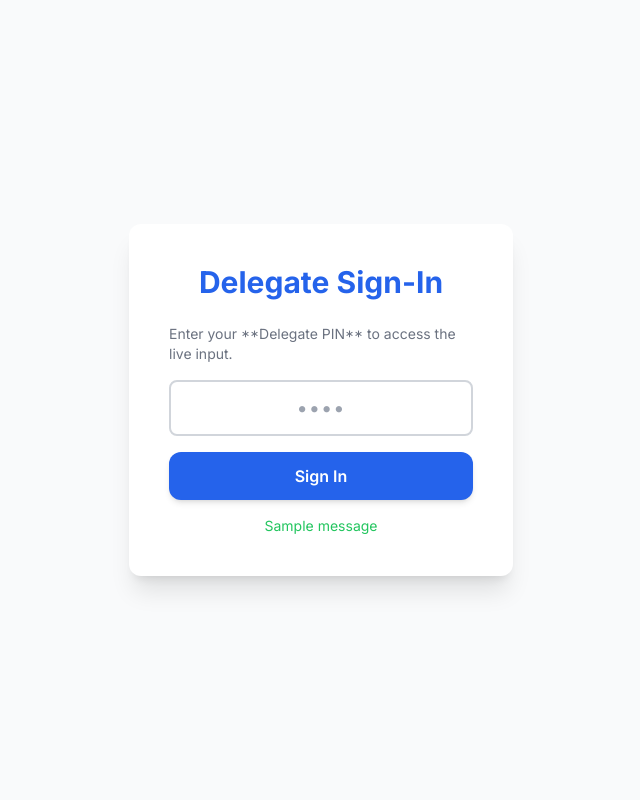
After one commit to Xyr0za/wymun, a Flask app: page /login in a window 1280 px wide. The commit adds this page. Shown: the whole page, without its empty margins (319-959 px from the left). Run offline with Flask 3, Linux system fonts and the light colour scheme; one stand-in notice (Sample message) is shown; some libraries are stand-ins or nearby versions.

Commit message:
login test

```diff
--- a/app.py
+++ b/app.py
@@ -1,29 +1,43 @@
 import eventlet
+import json
+import os  # Added for path manipulation
 
 # Patch standard Python libraries to be cooperative (non-blocking)
 eventlet.monkey_patch()
 
-from flask import Flask, render_template, request
+from flask import Flask, render_template, request, session, redirect, url_for, flash
 from flask_socketio import SocketIO, emit
 from datetime import datetime
 
+# --- Load Delegate Credentials from JSON ---
+# Determine the path to the delegates.json file
+SITE_ROOT = os.path.realpath(os.path.dirname(__file__))
+json_url = os.path.join(SITE_ROOT, "delegates.json")
+
+try:
+    with open(json_url, 'r') as f:
+        # PIN to Delegate ID/Country mapping
+        DELEGATE_CREDENTIALS = json.load(f)
+except FileNotFoundError:
+    print("WARNING: delegates.json not found. Authentication will fail.")
+    DELEGATE_CREDENTIALS = {}
+
 # Use 'eventlet' for production deployment
 app = Flask(__name__)
-# IMPORTANT: Use a secure secret key in production
-app.config['SECRET_KEY'] = 'super_secret'
+# *** IMPORTANT: SET A SECURE SECRET KEY FOR SESSIONS ***
+app.config['SECRET_KEY'] = 'a_very_secure_secret_key_for_flask_sessions'
 # Allow all origins for testing/development
 socketio = SocketIO(app, async_mode='eventlet', cors_allowed_origins="*")
 
 # Variable to hold the stream of updates. Each entry is a dict.
-# e.g., [{'id': 'USA', 'message': 'Update 1', 'timestamp': '15:30:00', 'type': 'message'}, ...]
 update_stream = []
 
 
-# --- Helper Function to Render Stream ---
-
+# --- Helper Function to Render Stream (NO CHANGE) ---
 def render_update_stream():
     """Renders the entire update_stream list into a readable HTML string."""
-    # We display the newest update at the top (reverse the list)
+    # ... (Your existing render_update_stream function content goes here) ...
+    # This function remains unchanged from the original code provided in the prompt.
     html_content = ""
     if not update_stream:
         return "<p class='text-gray-500 italic'>No updates yet...</p>"
@@ -31,12 +45,10 @@ def render_update_stream():
     for update in reversed(update_stream):
         timestamp = update['timestamp']
         delegate_id = update['id']
-        update_type = update.get('type', 'message')  # Default to 'message' for old entries
+        update_type = update.get('type', 'message')
 
-        # --- Message Type Rendering ---
         if update_type == 'message':
             message = update['message']
-            # Use Tailwind classes for styling each text update
             html_content += f"""
             <div class="p-3 bg-white rounded-lg shadow-md mb-3 border-l-4 border-blue-500 text-left">
                 <p class="text-sm font-semibold text-gray-500">
@@ -46,13 +58,11 @@ def render_update_stream():
                 <p class="text-gray-800 mt-1 whitespace-pre-wrap">{message}</p>
             </div>
             """
-        # --- Vote Type Rendering ---
         elif update_type == 'vote':
-            vote = update['vote']  # 'yay' or 'nay'
+            vote = update['vote']
             color_class = "border-green-500 bg-green-50" if vote == 'yay' else "border-red-500 bg-red-50"
             vote_emoji = "✅ YAY" if vote == 'yay' else "❌ NAY"
 
-            # Use Tailwind classes for styling each vote update
             html_content += f"""
             <div class="p-3 {color_class} rounded-lg shadow-md mb-3 border-l-4 text-left">
                 <p class="text-sm font-bold text-gray-700">
@@ -63,45 +73,88 @@ def render_update_stream():
                 </p>
             </div>
             """
-
     return html_content
 
 
-# --- Routes (NO CHANGE) ---
+# --- NEW Routes for Login/Logout ---
+
+@app.route('/')
+def index():
+    """Default route redirects to login."""
+    return redirect(url_for('login'))
+
+
+@app.route('/login', methods=['GET', 'POST'])
+def login():
+    """Handles delegate sign-in using a PIN."""
+    if request.method == 'POST':
+        pin = request.form.get('pin')
+
+        # Check if PIN is in the credentials
+        if pin in DELEGATE_CREDENTIALS:
+            delegate_id = DELEGATE_CREDENTIALS[pin]
+            # Store the delegate ID in the session
+            session['delegate_id'] = delegate_id
+
+            # Redirect to the main delegate input page with the ID in the URL
+            # The URL parameter ensures the ID is visually present and easily accessible.
+            return redirect(url_for('delegate', delegate_id=delegate_id))
+        else:
+            flash('Invalid PIN. Please try again.', 'error')
+
+    # GET request or failed POST
+    return render_template('login.html')
+
+
+@app.route('/logout')
+def logout():
+    """Logs the user out by clearing the session."""
+    session.pop('delegate_id', None)
+    flash('You have been logged out.', 'info')
+    return redirect(url_for('login'))
+
+
+# --- Existing Routes (MODIFIED) ---
 
 @app.route('/dashboard')
 def dashboard():
-    """Main dashboard page - displays live updates."""
-    # Pass the initial rendered stream to the template
+    """Main dashboard page - displays live updates (NO CHANGE)."""
     initial_content = render_update_stream()
     return render_template('dashboard.html', initial_content=initial_content)
 
 
 @app.route('/delegate')
 def delegate():
-    """Delegate input page - sends the data."""
-    return render_template('delegate.html')
+    """Delegate input page - sends the data (MODIFIED)."""
+    # Check if delegate is logged in via session
+    if 'delegate_id' not in session:
+        flash('Please log in to access the delegate input.', 'error')
+        return redirect(url_for('login'))
+
+    # Get ID from session and use it in the template
+    current_delegate_id = session['delegate_id']
+    return render_template('delegate.html', delegate_id=current_delegate_id)
 
 
-# --- WebSocket Handlers ---
+# --- WebSocket Handlers (MINOR MODIFICATION) ---
+
+# The socket handlers remain largely the same, but the client-side code will now
+# send the ID from the URL, which then gets standardized to uppercase in the handler.
 
 @socketio.on('connect')
 def handle_connect():
     """Handler for new client connections."""
     print('Client connected:', request.sid)
-    # Send the ENTIRE current stream to a newly connected client
     current_stream_html = render_update_stream()
     emit('stream_update', {'data': current_stream_html}, room=request.sid)
 
 
 @socketio.on('delegate_message')
 def handle_delegate_message(data):
-    """
-    Handles a message event from the /delegate page (via WebSocket).
-    data should contain 'delegate_id' and 'message' keys.
-    """
+    """Handles a message event from the /delegate page."""
     global update_stream
 
+    # The delegate_id is now retrieved directly from the data sent by the client.
     delegate_id = data.get('delegate_id', 'UNKNOWN')
     new_message = data.get('message', 'No message provided')
     timestamp = datetime.now().strftime('%H:%M:%S')
@@ -110,27 +163,22 @@ def handle_delegate_message(data):
         'id': delegate_id.upper(),  # Standardize ID
         'message': new_message,
         'timestamp': timestamp,
-        'type': 'message'  # New type field
+        'type': 'message'
     }
 
-    # Add the new update to the stream list
     update_stream.append(new_update)
-
     print(f"[{timestamp}] New Update from {delegate_id}: {new_message}")
 
-    # Send the ENTIRE updated stream to ALL connected clients
     updated_stream_html = render_update_stream()
     emit('stream_update', {'data': updated_stream_html}, broadcast=True)
 
 
 @socketio.on('delegate_vote')
 def handle_delegate_vote(data):
-    """
-    Handles a vote event from the /delegate page (via WebSocket).
-    data should contain 'delegate_id' and 'vote' keys ('yay' or 'nay').
-    """
+    """Handles a vote event from the /delegate page."""
     global update_stream
 
+    # The delegate_id is now retrieved directly from the data sent by the client.
     delegate_id = data.get('delegate_id', 'UNKNOWN')
     vote = data.get('vote', 'unknown')
     timestamp = datetime.now().strftime('%H:%M:%S')
@@ -139,15 +187,12 @@ def handle_delegate_vote(data):
         'id': delegate_id.upper(),  # Standardize ID
         'vote': vote,
         'timestamp': timestamp,
-        'type': 'vote'  # New type field
+        'type': 'vote'
     }
 
-    # Add the new update to the stream list
     update_stream.append(new_update)
-
     print(f"[{timestamp}] New Vote from {delegate_id}: {vote}")
 
-    # Send the ENTIRE updated stream to ALL connected clients
     updated_stream_html = render_update_stream()
     emit('stream_update', {'data': updated_stream_html}, broadcast=True)
 
@@ -155,7 +200,6 @@ def handle_delegate_vote(data):
 # --- Server Start (NO CHANGE) ---
 
 if __name__ == '__main__':
-    # Use socketio.run instead of app.run to include the WebSocket server
     print("Server running. Access dashboard at http://127.0.0.1:5000/dashboard")
-    print("Access delegate input at http://127.0.0.1:5000/delegate")
+    print("Access delegate login at http://127.0.0.1:5000/login")
     socketio.run(app, debug=True, port=5000)
--- /dev/null
+++ b/delegates.json
@@ -0,0 +1,6 @@
+{
+    "1234": "USA",
+    "5678": "CHINA",
+    "9012": "FRANCE",
+    "1111": "UK"
+}
--- /dev/null
+++ b/templates/login.html
@@ -0,0 +1,47 @@
+<!DOCTYPE html>
+<html lang="en">
+<head>
+    <meta charset="UTF-8">
+    <meta name="viewport" content="width=device-width, initial-scale=1.0">
+    <title>Delegate Login</title>
+    <script src="https://cdn.tailwindcss.com"></script>
+    <style>
+        @import url('https://fonts.googleapis.com/css2?family=Inter:wght@400;600;700&display=swap');
+        body { font-family: 'Inter', sans-serif; }
+    </style>
+</head>
+<body class="bg-gray-50 min-h-screen flex items-center justify-center p-4">
+
+    <div class="bg-white p-8 md:p-10 rounded-xl shadow-xl w-full max-w-sm">
+        <h1 class="text-3xl font-bold text-blue-600 mb-6 text-center">
+            Delegate Sign-In
+        </h1>
+
+        <form method="POST">
+            <p class="mb-4 text-sm text-gray-500">
+                Enter your **Delegate PIN** to access the live input.
+            </p>
+
+            <input type="password" name="pin"
+                class="w-full p-3 border-2 border-gray-300 rounded-lg focus:border-blue-500 focus:ring-blue-500 mb-4 text-center text-xl tracking-wider"
+                placeholder="••••" maxlength="4" required>
+
+            <button type="submit"
+                class="w-full bg-blue-600 hover:bg-blue-700 text-white font-semibold py-3 px-4 rounded-xl transition duration-200 shadow-md hover:shadow-lg focus:outline-none focus:ring-4 focus:ring-blue-300 transform active:scale-95">
+                Sign In
+            </button>
+        </form>
+
+        {% with messages = get_flashed_messages(with_categories=true) %}
+            {% if messages %}
+                <ul class="mt-4 text-center">
+                {% for category, message in messages %}
+                    <li class="text-sm {% if category == 'error' %}text-red-500{% else %}text-green-500{% endif %} font-medium">{{ message }}</li>
+                {% endfor %}
+                </ul>
+            {% endif %}
+        {% endwith %}
+
+    </div>
+</body>
+</html>
```
Also changed, not shown: templates/delegate.html (+18 -29 lines).
